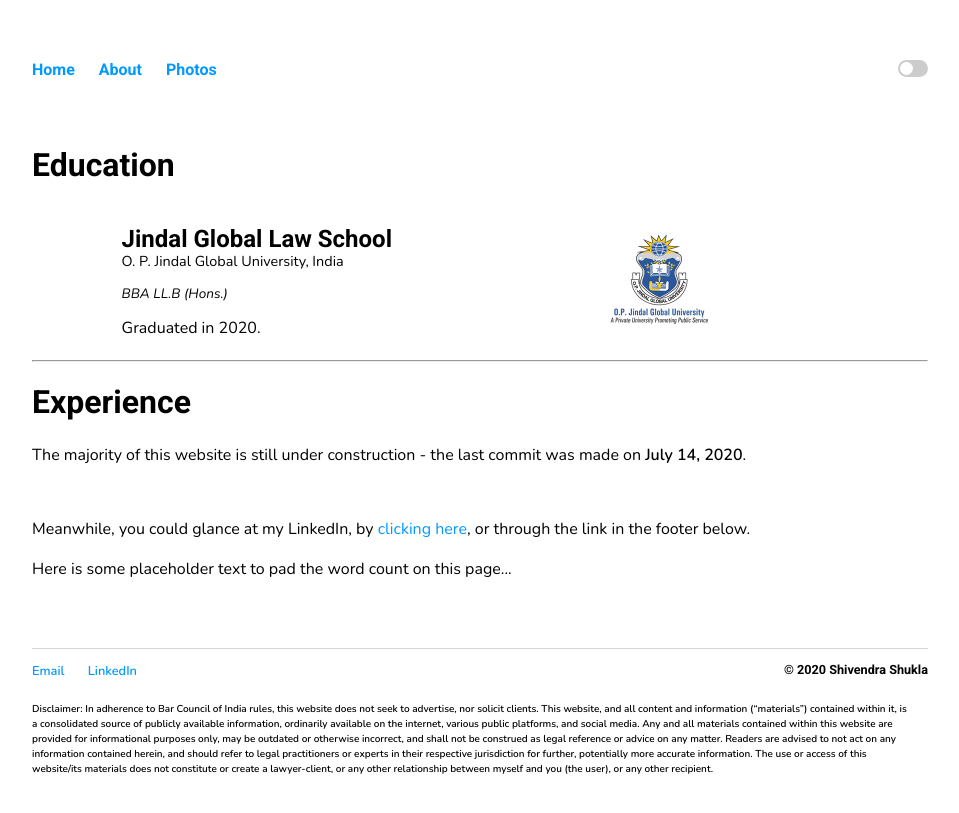
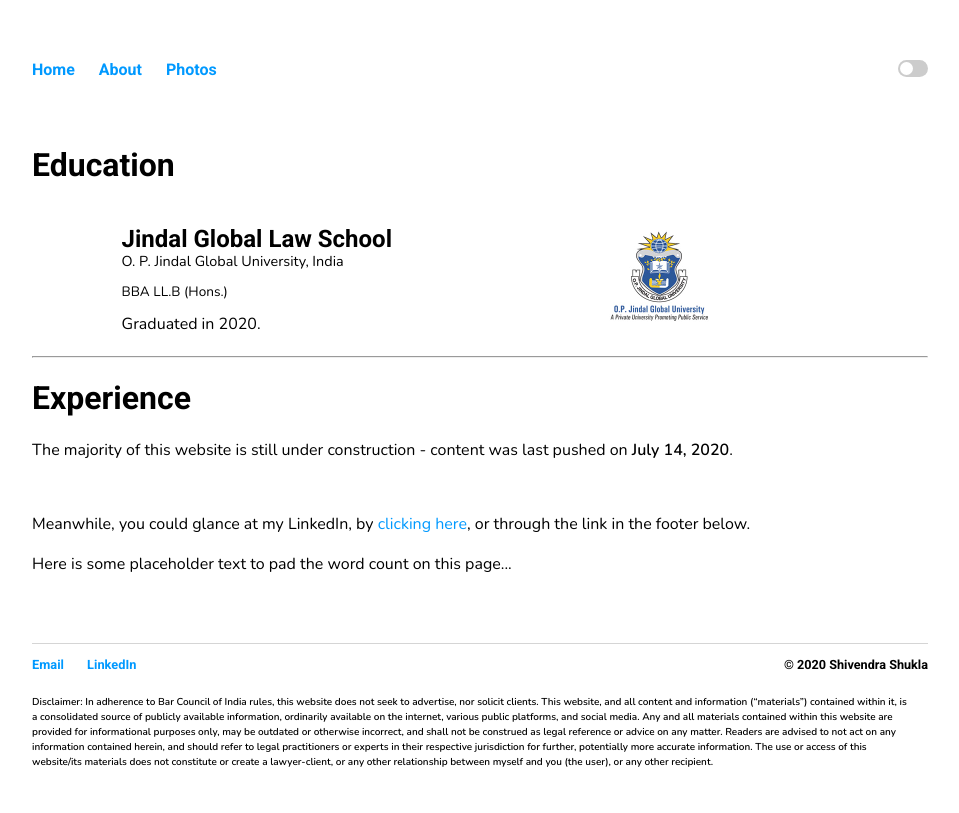
Before and after one commit to thatshivendrashukla/thatshivendrashukla.github.io, a Jekyll site: the page built from about/index.html, in a window 1280 px wide. Shown: the top 813 px of the page, without its empty margins (160-1119 px from the left). Built offline with Jekyll 4.4.1, drawn with Linux system fonts in a browser that asks for light colours.

Commit message:
minisicule presentation change

```diff
--- a/about/index.html
+++ b/about/index.html
@@ -10,7 +10,7 @@ description: About Shivendra Shukla
     <div itemscope itemtype="http://schema.org/Organization">
 		<h2 style="margin-bottom: 0;" itemprop="legalName">Jindal Global Law School</h2>
 		<div><p style="margin-top: 0; font-size: 0.9rem;" itemprop="location">O. P. Jindal Global University, India</p>
-		<em class="lead">BBA LL.B (Hons.)</em>
+		<p class="lead">BBA LL.B (Hons.)</p>
 		<p>Graduated in 2020.</p></div>
 	</div>
   </div>
@@ -27,47 +27,8 @@ description: About Shivendra Shukla
 
 <h1>Experience</h1>
 
-<p>The majority of this website is still under construction - the last commit was made on <b>July 14, 2020</b>.</p>
+<p>The majority of this website is still under construction - content was last pushed on <b>July 14, 2020</b>.</p>
 <br>
 <p>Meanwhile, you could glance at my LinkedIn, by <a href="https://linkedin.com/in/thatshivendrashukla">clicking here</a>, or through the link in the footer below.</span>
 <br>
 <p>Here is some placeholder text to pad the word count on this page...</p>
-
-
-<!--<div class="experience">
-  <div class="xpcol">
-    <div itemscope itemtype="http://schema.org/Organization">
-		<h2 style="margin-bottom: 0;" itemprop="legalName">SNG &amp; Partners</h2>
-		<div><p style="margin-top: 0; font-size: 0.9rem;" itemprop="location">Mumbai</p>
-		<em class="lead">(2020- Present)</em>
-		<p>Banking and Finance.</p></div>
-	</div>
-  </div>
-
- </div>
-
-<div class="experience">
-  <div class="xpcol">
-    <div itemscope itemtype="http://schema.org/Organization">
-		<h2 style="margin-bottom: 0;" itemprop="legalName">Nishith Desai Associates</h2>
-		<div><p style="margin-top: 0; font-size: 0.9rem;" itemprop="location">Mumbai</p>
-		<em class="lead">(Internship - January, 2020)</em>
-		<p>M&amp;A and research in tax and insurance.</p></div>
-	</div>
-  </div>
-
- </div>
-
- <div class="experience">
-  <div class="xpcol">
-    <div itemscope itemtype="http://schema.org/Organization">
-		<h2 style="margin-bottom: 0;" itemprop="legalName">name</h2>
-		<div><p style="margin-top: 0; font-size: 0.9rem;" itemprop="location">place</p>
-		<em class="lead">()</em>
-		<p>thing</p></div>
-	</div>
-  </div>
-
-  <div class="xpcol"></div>
-
- </div>-->
--- a/css/main.css
+++ b/css/main.css
@@ -59,7 +59,7 @@ nav ul li, footer ul li {
     display: inline-block;
     margin-right: 20px;
 }
-nav a {
+nav a, footer a {
     text-decoration: none;
 	font-family: 'Roboto', sans-serif;
     color: var(--accent-color);
@@ -232,7 +232,7 @@ input:checked + .slider:before {
 		width: 100%;
 	}
 }
-.experience  em.lead { font-size: 0.85rem; }
+.experience  p.lead { font-size: 0.85rem;  }
 .experience  p { line-height: 1rem; }
 
 .xpcol {
```
